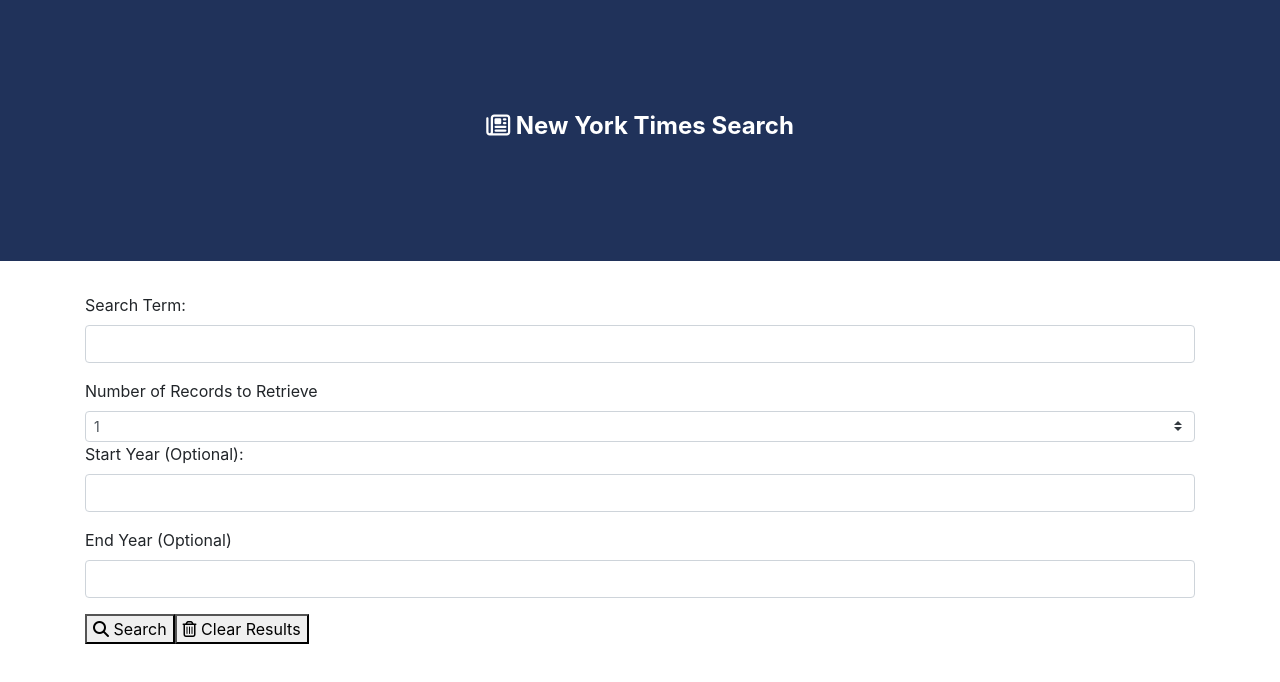
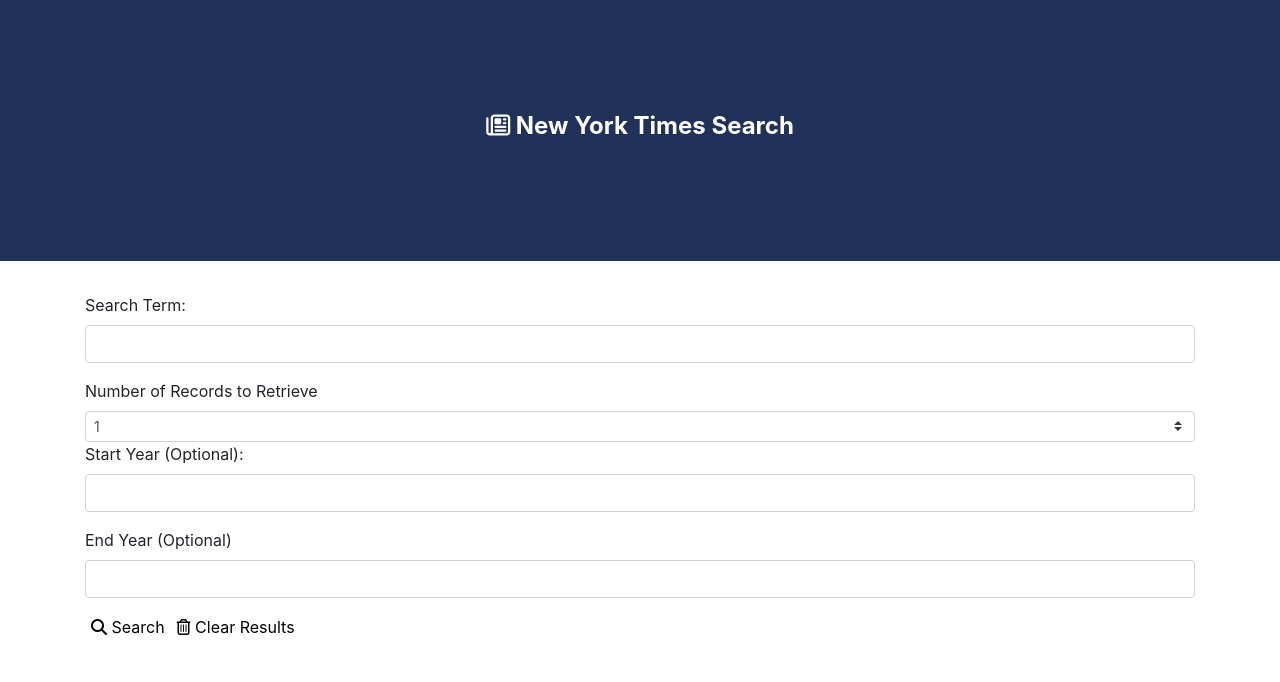
Before and after one commit to Franstrd87/nyt-search, a plain HTML site: page index.html in a window 1280 px wide. Drawn offline with nearby package versions, Linux system fonts and the light colour scheme; no server answers.

Commit message:
updating button css

```diff
--- a/style.css
+++ b/style.css
@@ -4,3 +4,9 @@
     font-size: 3vh;
     font-weight: bold;
 }
+
+button {
+    background-color: transparent;
+    outline: none;
+    border: none;
+}
```
